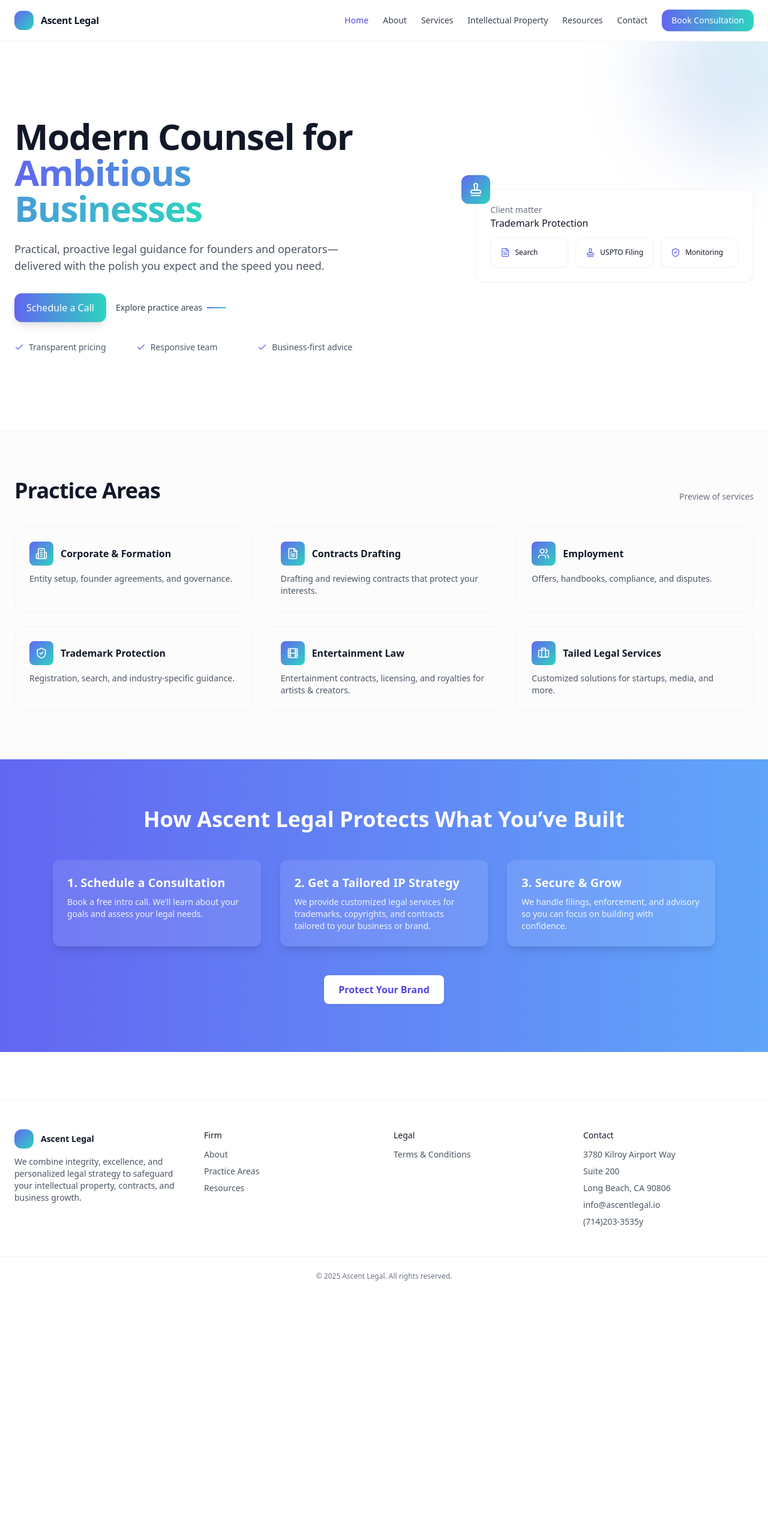
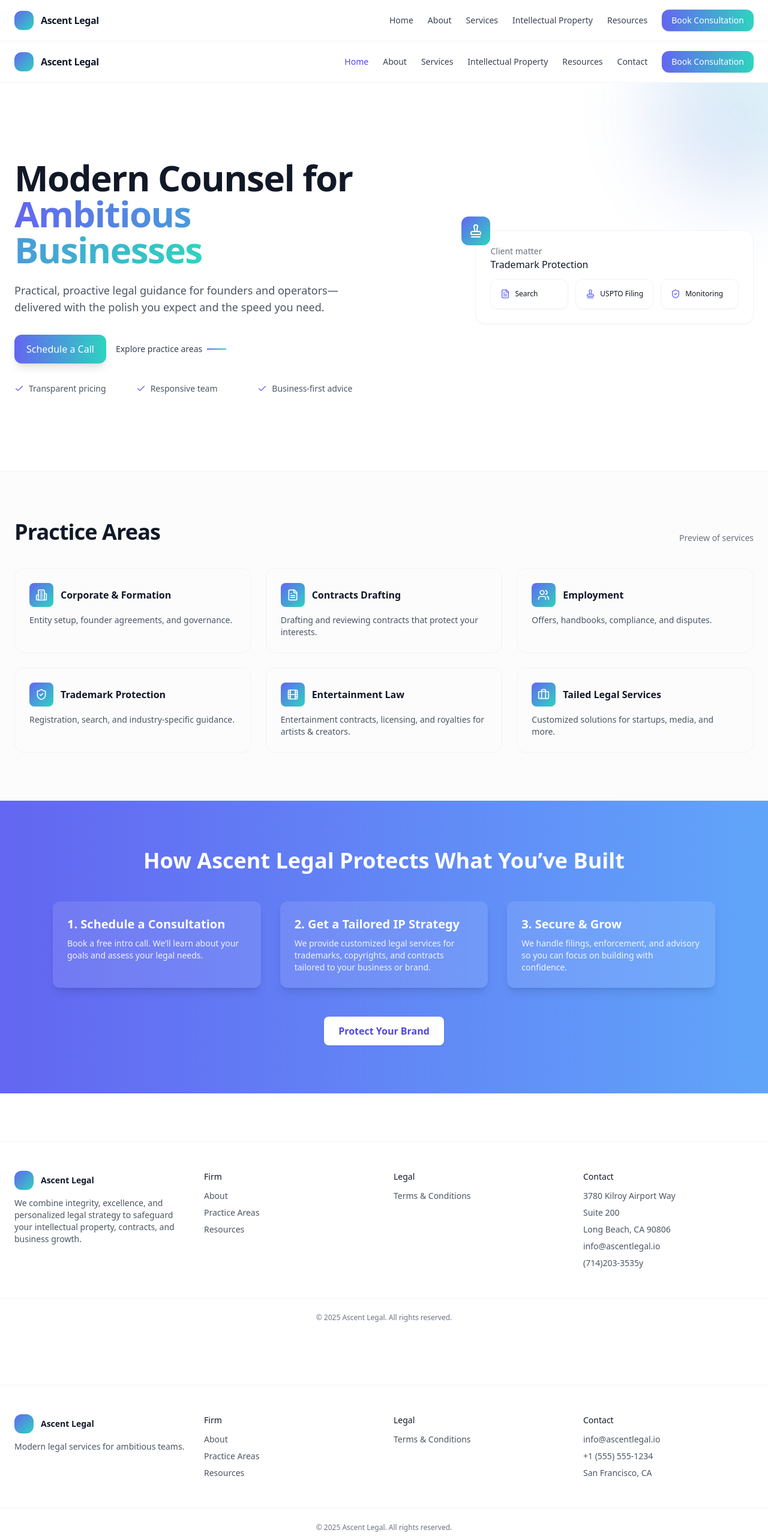
Before and after one commit to ajdreams17/Ascentlegal, a Next.js app: page / in a window 1280 px wide. Shown: the top 2566 px of the page at 60% size. Before the commit the page ends 2160 px from the top, so only its background shows below. Built offline with nearby package versions, Linux system fonts and the light colour scheme.

Commit message:
Update layout.jsx

```diff
--- a/app/layout.jsx
+++ b/app/layout.jsx
@@ -1,4 +1,5 @@
 import "./globals.css";
+import Link from "next/link";
 
 export const metadata = {
   title: "Ascent Legal",
@@ -6,9 +7,85 @@ export const metadata = {
 };
 
 export default function RootLayout({ children }) {
+  const nav = [
+    { href: "/", label: "Home" },
+    { href: "/about", label: "About" },
+    { href: "/services", label: "Services" },
+    { href: "/ip", label: "Intellectual Property" },
+    { href: "/resources", label: "Resources" },
+  ];
+
   return (
     <html lang="en">
-      <body>{children}</body>
+      <body className="min-h-screen bg-white text-gray-900">
+        {/* Header */}
+        <header className="sticky top-0 z-40 border-b border-gray-100 bg-white/80 backdrop-blur">
+          <div className="mx-auto max-w-7xl px-6 py-4 flex items-center justify-between">
+            <Link href="/" className="flex items-center gap-3">
+              <div className="h-8 w-8 rounded-xl bg-gradient-to-br from-indigo-500 to-teal-400" />
+              <span className="font-semibold tracking-tight">Ascent Legal</span>
+            </Link>
+            <nav className="hidden md:flex items-center gap-6 text-sm">
+              {nav.map((n) => (
+                <Link
+                  key={n.href}
+                  href={n.href}
+                  className="text-gray-700 hover:text-indigo-600 transition-colors"
+                >
+                  {n.label}
+                </Link>
+              ))}
+              <Link
+                href="/contact"
+                className="rounded-xl bg-gradient-to-r from-indigo-500 to-teal-400 px-4 py-2 text-white shadow"
+              >
+                Book Consultation
+              </Link>
+            </nav>
+          </div>
+        </header>
+
+        {/* Page content */}
+        {children}
+
+        {/* Footer */}
+        <footer className="border-t border-gray-100 mt-20">
+          <div className="mx-auto max-w-7xl px-6 py-12 grid sm:grid-cols-2 md:grid-cols-4 gap-8 text-sm">
+            <div>
+              <div className="flex items-center gap-3">
+                <div className="h-8 w-8 rounded-xl bg-gradient-to-br from-indigo-500 to-teal-400" />
+                <span className="font-semibold">Ascent Legal</span>
+              </div>
+              <p className="mt-3 text-gray-600">Modern legal services for ambitious teams.</p>
+            </div>
+            <div>
+              <h4 className="font-medium">Firm</h4>
+              <ul className="mt-3 space-y-2 text-gray-600">
+                <li><Link href="/about" className="hover:text-indigo-600">About</Link></li>
+                <li><Link href="/services" className="hover:text-indigo-600">Practice Areas</Link></li>
+                <li><Link href="/resources" className="hover:text-indigo-600">Resources</Link></li>
+              </ul>
+            </div>
+            <div>
+              <h4 className="font-medium">Legal</h4>
+              <ul className="mt-3 space-y-2 text-gray-600">
+                <li>Terms & Conditions</li>
+              </ul>
+            </div>
+            <div>
+              <h4 className="font-medium">Contact</h4>
+              <ul className="mt-3 space-y-2 text-gray-600">
+                <li>info@ascentlegal.io</li>
+                <li>+1 (555) 555-1234</li>
+                <li>San Francisco, CA</li>
+              </ul>
+            </div>
+          </div>
+          <div className="border-t border-gray-100 py-6 text-center text-xs text-gray-500">
+            © {new Date().getFullYear()} Ascent Legal. All rights reserved.
+          </div>
+        </footer>
+      </body>
     </html>
   );
 }
```
